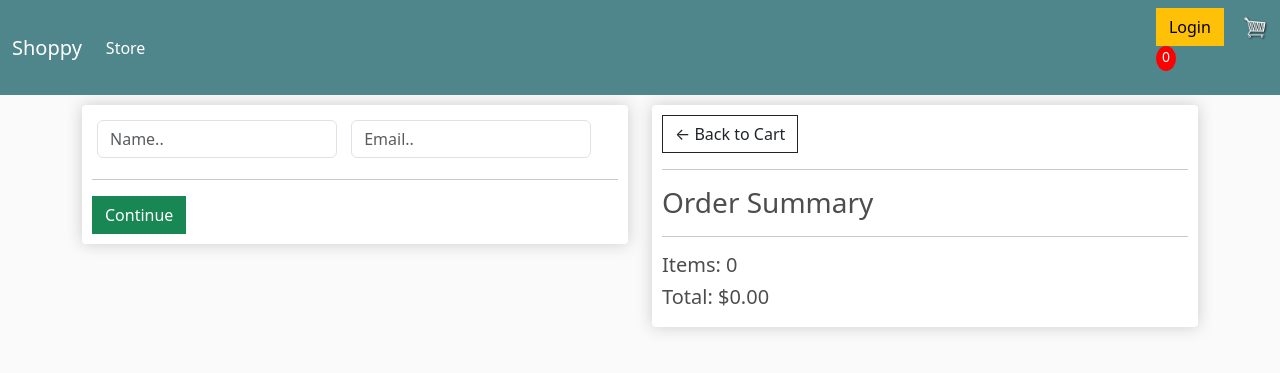
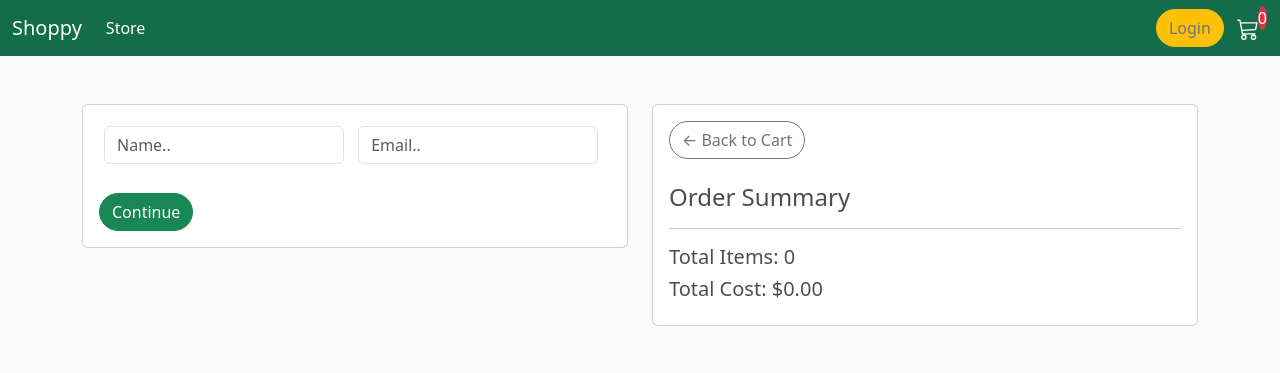
Before and after one commit to iuashrafi/django-ecommerce, a Django app: page /checkout/ in a window 1280 px wide. Shown: the top 373 px of the page. Run offline with Django 5.2, Linux system fonts and the light colour scheme; some libraries are stand-ins or nearby versions.

Commit message:
ecommerce 1.1 updates

```diff
--- a/ecommerce/static/css/main.css
+++ b/ecommerce/static/css/main.css
@@ -9,6 +9,10 @@ h4,
 h5,
 h6 {
   color: hsl(0, 0%, 30%);
+}
+
+.bg-green {
+  background-color: #136d4a;
 }
 
 .box-element {
@@ -31,7 +35,12 @@ h6 {
 }
 
 .bg-dark {
-  background-color: #4f868c !important;
+  /* background-color: #4f868c !important; */
+  background-color: #149253 !important;
+}
+
+.bg-theme {
+  background-color: #149253 !important;
 }
 
 #cart-icon {
@@ -58,9 +67,9 @@ h6 {
   margin-top: 10px;
 }
 
-.btn {
+/* .btn {
   border-radius: 0;
-}
+} */
 
 .row-image {
   width: 100px;
--- a/ecommerce/store/templates/store/checkout.html
+++ b/ecommerce/store/templates/store/checkout.html
@@ -1,9 +1,12 @@
 {% extends 'store/main.html' %}
 {% load static %}
 {% block content %}
-<div class="row">
-    <div class="col-lg-6">
-        <div class="box-element" id="form-wrapper">
+<div class="row py-4">
+    <div class="col">
+        <div class="card" id="form-wrapper">
+            <div class="card-body">
+
+
                 <form id="form">
                     <div id="user-info">
                         <div class="form-field">
@@ -15,8 +18,8 @@
                     </div>
 
                     <div id="shipping-info">
-                    <hr>
-                    <p>Shipping Information:</p>
+
+                        <h4>Shipping Information:</h4>
                         <hr>
                         <div class="form-field">
                             <input class="form-control" type="text" name="address" placeholder="Address..">
@@ -31,24 +34,30 @@
                             <input class="form-control" type="text" name="zipcode" placeholder="Zip code..">
                         </div>
                     </div>
-                <hr>
-                <input id="form-button" class="btn btn-success btn-block" type="submit" value="Continue">
+                    <br />
+                    <input id="form-button" class="btn btn-success btn-block rounded-pill" type="submit"
+                        value="Continue" />
                 </form>
+
+                <div class="hidden" id="payment-info">
+                    <small>Paypal Options</small>
+                    <div id="paypal-button-container"></div>
+                    <button id="make-payment" class="btn btn-success rounded-pill">Make Payment</button>
                 </div>
 
-        <br>
-        <div class="box-element hidden" id="payment-info">
-            <small>Paypal Options</small>
-            <div id="paypal-button-container"></div>
-            <!-- <button id="make-payment">Make Payment</button> -->
             </div>
         </div>
 
-    <div class="col-lg-6">
-        <div class="box-element">
-            <a class="btn btn-outline-dark" href="{% url 'cart' %}">&#x2190; Back to Cart</a>
-            <hr>
-            <h3>Order Summary</h3>
+
+    </div>
+
+    <div class="col">
+        <div class="card">
+            <div class="card-body">
+
+                <a class="btn btn-outline-secondary rounded-pill mb-4" href="{% url 'cart' %}">&#x2190; Back to Cart</a>
+
+                <h4>Order Summary</h4>
                 <hr>
                 {% for item in items %}
                 <div class="cart-row">
@@ -64,10 +73,16 @@
                     </div>
                 </div>
                 {% endfor %}
-            <h5>Items: {{order.get_cart_items}}</h5>
-            <h5>Total: ${{order.get_cart_total|floatformat:2}}</h5>
+
+                <h5>Total Items: {{order.get_cart_items}}</h5>
+                <h5>Total Cost: ${{order.get_cart_total|floatformat:2}}</h5>
+
             </div>
         </div>
+    </div>
+
+
+
 </div>
 <script
     src="https://www.paypal.com/sdk/js?client-id=ASnjMK3dzat_VDgsXxYIrFRzNF1_RWXS6d9ivrpWvTjcDHUElj9GB0OUd_waP47V6BHEWmI0JATa4yE2&currency=USD"></script>
--- a/ecommerce/store/templates/store/main.html
+++ b/ecommerce/store/templates/store/main.html
@@ -57,7 +57,7 @@
 </head>
 
 <body>
-    <nav class="navbar navbar-expand-lg  bg-dark" data-bs-theme="dark">
+    <nav class="navbar navbar-expand-lg bg-green" data-bs-theme="dark">
         <div class="container-fluid">
             <a class="navbar-brand" href="{% url 'store' %}">Shoppy</a>
             <button class="navbar-toggler" type="button" data-bs-toggle="collapse"
@@ -72,20 +72,23 @@
                     </li>
                 </ul>
                 <div class="form-inline my-2 my-lg-0">
-                    <a href="#" class="btn btn-warning">Login</a>
-                    <a href="{% url 'cart' %}">
-                        <img id="cart-icon" src="{% static 'images/cart.png' %}">
+                    <a href="/admin" class="btn btn-warning rounded-pill text-secondary">Login</a>
+                    <a href="{% url 'cart' %}" class="px-2 text-white position-relative btn btn-">
+                        <svg xmlns="http://www.w3.org/2000/svg" width="22" height="22" fill="currentColor"
+                            class="bi bi-cart3" viewBox="0 0 16 16">
+                            <path
+                                d="M0 1.5A.5.5 0 0 1 .5 1H2a.5.5 0 0 1 .485.379L2.89 3H14.5a.5.5 0 0 1 .49.598l-1 5a.5.5 0 0 1-.465.401l-9.397.472L4.415 11H13a.5.5 0 0 1 0 1H4a.5.5 0 0 1-.491-.408L2.01 3.607 1.61 2H.5a.5.5 0 0 1-.5-.5M3.102 4l.84 4.479 9.144-.459L13.89 4zM5 12a2 2 0 1 0 0 4 2 2 0 0 0 0-4m7 0a2 2 0 1 0 0 4 2 2 0 0 0 0-4m-7 1a1 1 0 1 1 0 2 1 1 0 0 1 0-2m7 0a1 1 0 1 1 0 2 1 1 0 0 1 0-2" />
+                        </svg>
+                        <!-- <img id="cart-icon" src="{% static 'images/cart.png' %}"> -->
+                        <p class="position-absolute end-0   bottom-0 bg-danger rounded-circle">{{cartItems}}</p>
                     </a>
-                    <p id="cart-total">{{cartItems}}</p>
-
                 </div>
-
 
 
             </div>
         </div>
     </nav>
-    <div class="container">
+    <div class="container py-4">
         {% block content %}
         {% endblock content %}
     </div>
```
Also changed, not shown: ecommerce/store/templates/store/cart.html (+60 -4 lines), ecommerce/store/templates/store/store.html (+21 -4 lines), ecommerce/db.sqlite3, 1 other file. Lines whose indentation alone changed are shown as unchanged.
